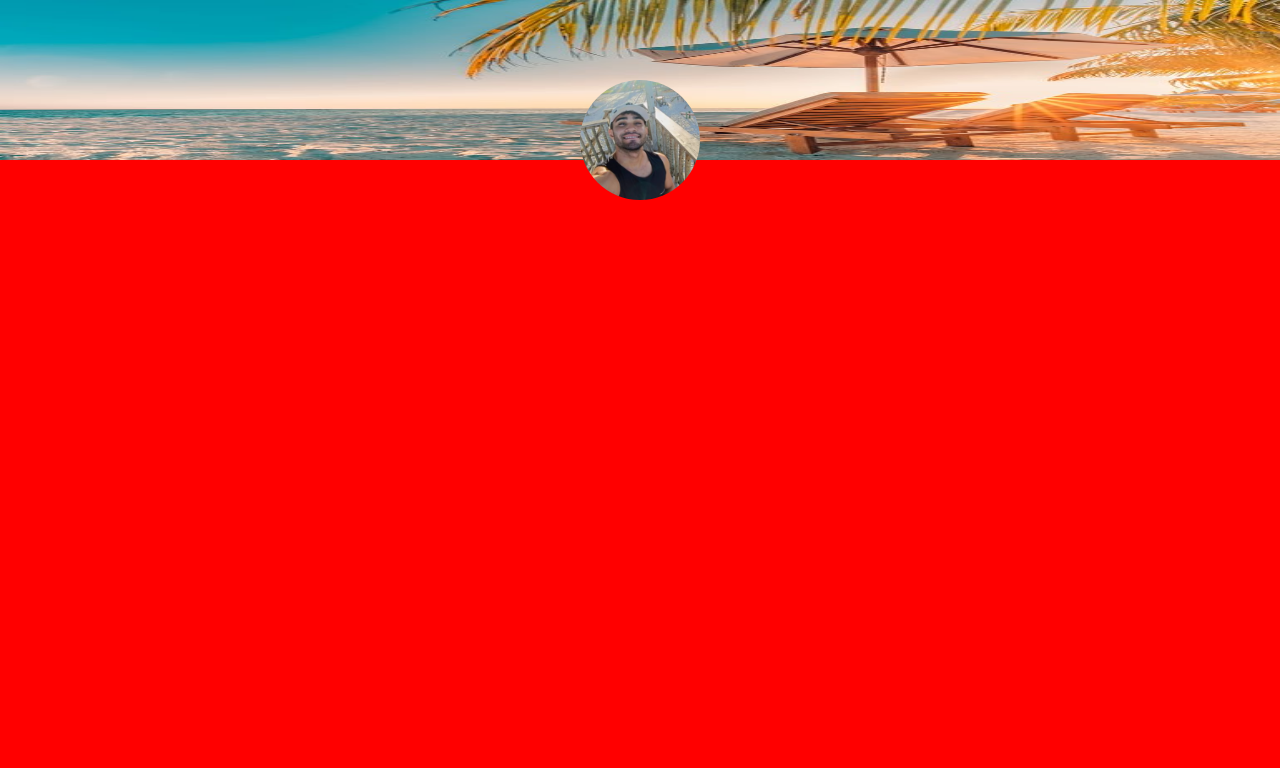
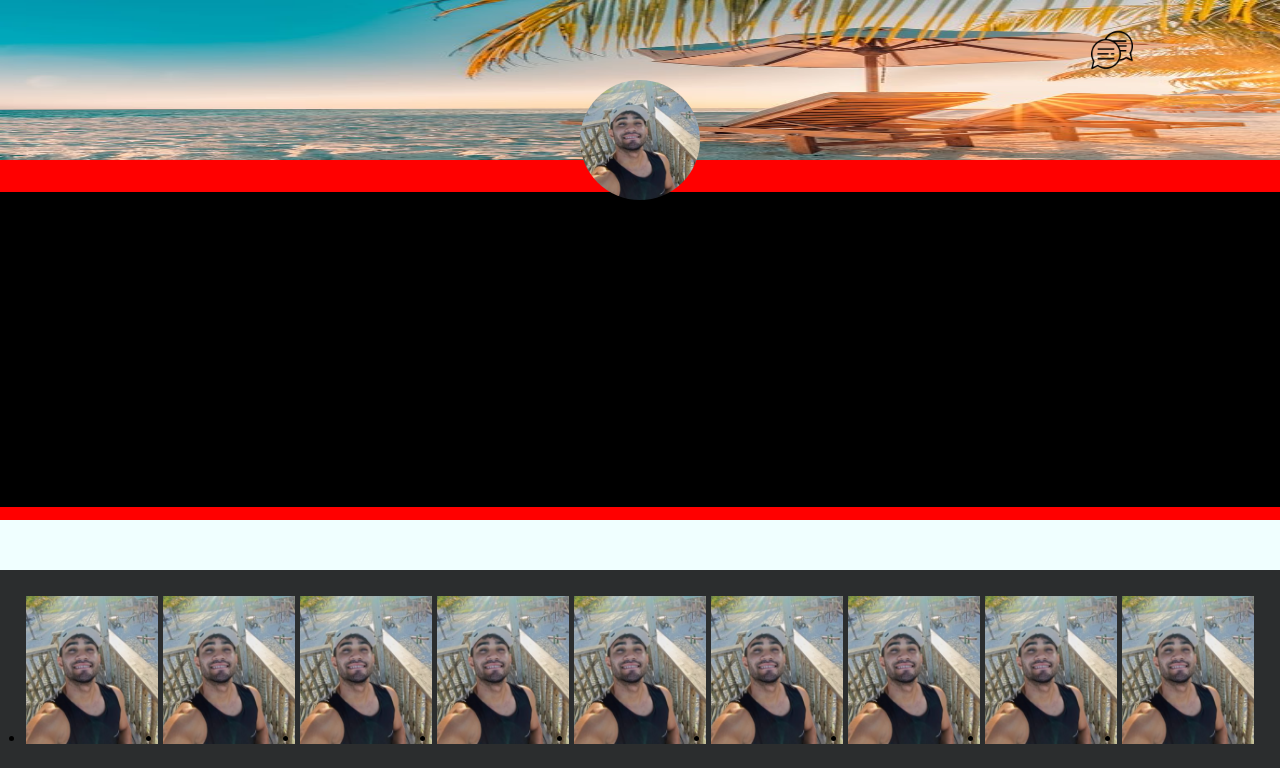
Before and after one commit to Evanjr73/FrandyApp, a React (Vite) app in the folder front/: page /perfil in a window 1280 px wide. Shown: the top 768 px of the page. Built offline with nearby package versions, Linux system fonts and the light colour scheme.

Commit message:
criando compenete footer

```diff
--- /dev/null
+++ b/front/src/compo/Footer.jsx
@@ -0,0 +1,33 @@
+import "../pages/home/Home.css"
+
+import Chat from "../assets/img/chat.png"
+import Perfil from "../assets/img/perfil.png"
+
+function Footer() {
+
+
+
+    return (
+        <footer>
+            <a href="">
+                <button></button>
+            </a>
+
+            <a href="">
+                <button>
+                    <img className="footerImg" src={Chat} alt="Chat" />
+                </button>
+            </a>
+
+            <a href="">
+                <button>
+                    <img className="footerImg" src={Perfil} alt="" />
+                </button>
+            </a>
+        </footer>
+
+    )
+}
+
+
+export default Footer
--- a/front/src/pages/Perfil/PerfilPublico/PerfilPublico.css
+++ b/front/src/pages/Perfil/PerfilPublico/PerfilPublico.css
@@ -22,7 +22,15 @@
 
 }
 
+nav{
 
+    position: absolute;
+    top: 2vw;
+    left: 85vw;
+    height: 6vh;
+    width: 6vh;
+
+}
 .Papel-de-Parede{
 
     position: absolute;
@@ -38,3 +46,40 @@
     height: 100%;
     border-radius: 50%;
 }
+
+
+.bio{
+    display: flex;
+    width: 100vw;
+    height: auto;
+    margin-top: 4vh;
+    flex-direction: column;
+    align-items: center;
+    background-color: rgb(0, 0, 0);
+    padding: 7vw;
+}
+
+.bio > h2{
+    margin-bottom: 4vh;
+}
+
+
+.separador{
+    background-color: azure;
+    height: 50px;
+    width: 100vw;
+    margin-top: 1vw;
+}
+ul{
+    display: grid;
+    grid-template-columns: repeat(auto-fit, minmax(120px, 2fr));
+    padding: 2vw;
+    gap: 0.3rem;
+}
+
+li{
+    border-radius: 1vw;
+}
+.grid-img{
+    background-color: rgb(43, 45, 46);
+}
--- a/front/src/pages/Perfil/PerfilPublico/PerfilPublico.jsx
+++ b/front/src/pages/Perfil/PerfilPublico/PerfilPublico.jsx
@@ -2,8 +2,10 @@
 
 import '../globalstyles.css'
 import './PerfilPublico.css'
+import Chat from "../../../assets/img/chat.png"
 import FotoPapelParede from "../../../assets/img/praia.png"
 import FotoPerfilnome from "../../../assets/img/foto.png"
+import Footer from '../../../compo/Footer'
 
 function PerfilPublico (){
 
@@ -13,6 +15,9 @@ function PerfilPublico (){
         <div className="container">
 
             <header>
+                <nav>
+                    <img src={Chat} alt="" />
+                </nav>
                 <img src={FotoPapelParede} alt=""  className='Papel-de-parede'/>
                 <div className='PerfilFoto'>
                         <img src={FotoPerfilnome} alt="" className='FotoPerfilnome' />
@@ -21,6 +26,39 @@ function PerfilPublico (){
 
             </header>
 
+            <div className='bio'>
+                <h2>Evan junior</h2>
+                <p>Lorem ipsum dolor sit, amet consectetur adipisicing
+                    elit. Dolor labore minus modi explicabo fugit vitae
+                    asperiores natus. Deserunt distinctio quia eaque dol
+                    orem accusamus recusandae voluptate placeat vero, qu
+                    asi voluptatibus consequuntur! Lorem ipsum dolor, sit
+                     amet consectetur adipisicing elit. Fuga inventore sapient
+                     e corporis adipisci id illo, aperiam officiis quam corrup
+                     i repudiandae praesentium, veniam excepturi possimus quaera
+                     t facere et natus vel quia?</p>
+
+
+
+            </div>
+
+            <div className='separador'></div>
+
+            <div className='grid-img'>
+                <ul>
+                    <li><img src={FotoPerfilnome} className='grid-img' alt="" /></li>
+                    <li><img src={FotoPerfilnome} className='grid-img' alt="" /></li>
+                    <li><img src={FotoPerfilnome} className='grid-img' alt="" /></li>
+                    <li><img src={FotoPerfilnome} className='grid-img' alt="" /></li>
+                    <li><img src={FotoPerfilnome} className='grid-img' alt="" /></li>
+                    <li><img src={FotoPerfilnome} className='grid-img' alt="" /></li>
+                    <li><img src={FotoPerfilnome} className='grid-img' alt="" /></li>
+                    <li><img src={FotoPerfilnome} className='grid-img' alt="" /></li>
+                    <li><img src={FotoPerfilnome} className='grid-img' alt="" /></li>
+                </ul>
+            </div>
+            <footer><Footer></Footer></footer>
+
         </div>
     )
 }
--- a/front/src/pages/Perfil/globalstyles.css
+++ b/front/src/pages/Perfil/globalstyles.css
@@ -2,7 +2,8 @@
 
 .container{
     display: flex;
-    height: 100vh;
+    flex-direction: column;
+    height: 100%;
     width: 100vw;
 
     background-color:red;
--- a/front/src/pages/home/Home.css
+++ b/front/src/pages/home/Home.css
@@ -22,6 +22,9 @@
     footer{
         display: flex;
         align-items: center;
+
+
+
         justify-content: space-around;
         padding: 15px;
         gap: 10vw;
--- a/front/src/pages/home/Home.jsx
+++ b/front/src/pages/home/Home.jsx
@@ -1,9 +1,9 @@
 
 import Feed from "./compents/feed"
 import "./Home.css"
-import Chat from "../../assets/img/chat.png"
-import Perfil from "../../assets/img/perfil.png"
+
 import Card from "./compents/Card"
+import Footer from "../../compo/Footer"
 
 function Home() {
     return (
@@ -13,24 +13,7 @@ function Home() {
             <div className="componet">
                 <Card></Card>
             </div>
-
-            <footer>
-                <a href="">
-                    <button></button>
-                </a>
-
-                <a href="">
-                    <button>
-                    <img className="footerImg" src={Chat} alt="Chat" />
-                    </button>
-                </a>
-
-                <a href="">
-                    <button>
-                        <img className="footerImg" src={Perfil} alt="" />
-                    </button>
-                </a>
-            </footer>
+            <Footer></Footer>
 
         </div>
     )
```
